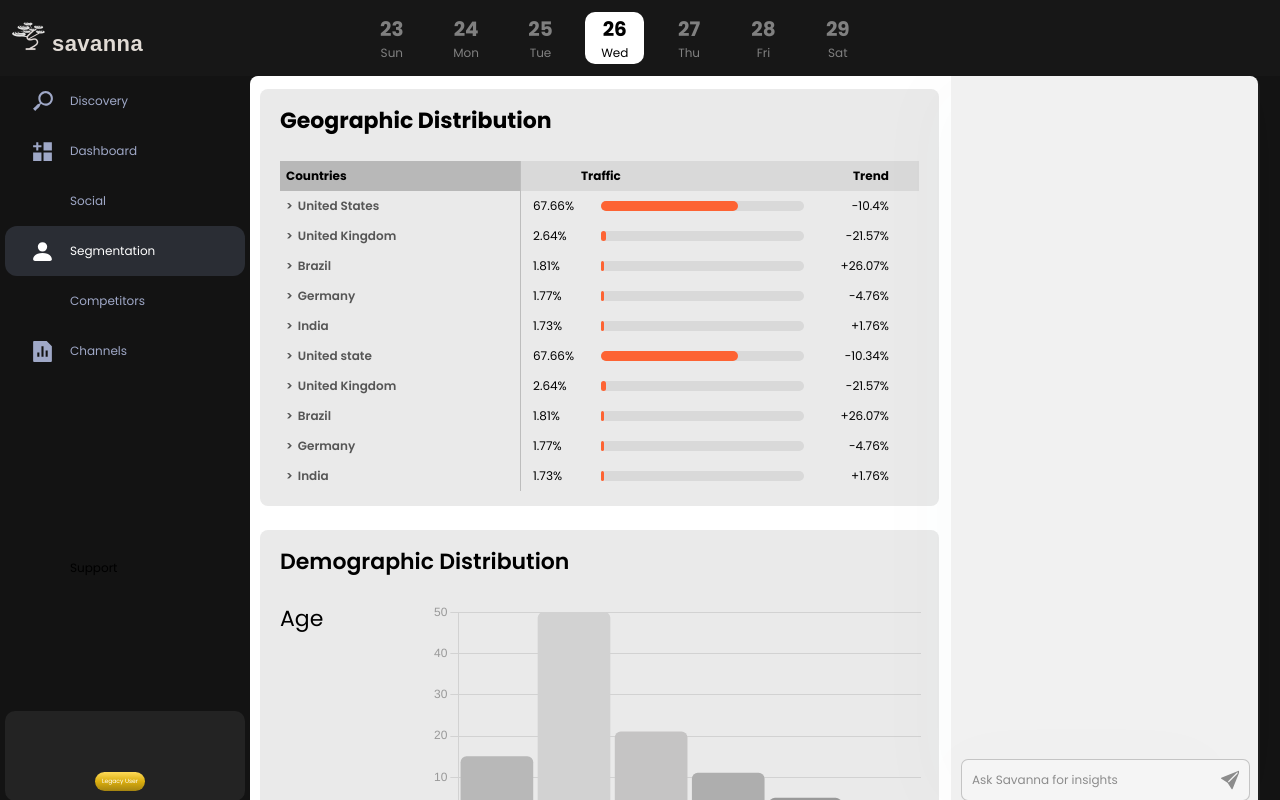
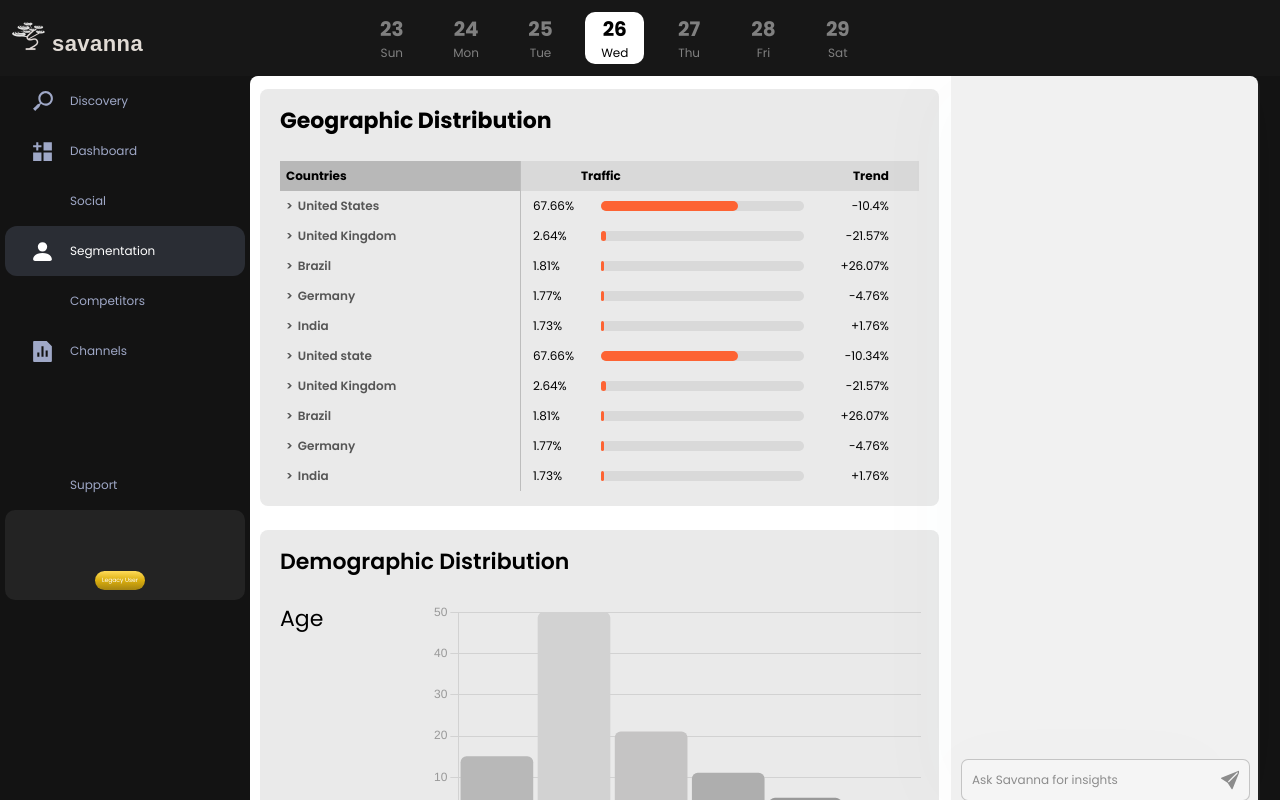
Before and after one commit to Lolodusiji/deploy-test, a React (Vite) app: page /segmentation in a window 1280 px wide. Shown: the top 800 px of the page. Built offline with nearby package versions, Linux system fonts and the light colour scheme; no server answers; some icons are missing.

Commit message:
Aligning to design

```diff
--- a/src/Router.jsx
+++ b/src/Router.jsx
@@ -10,6 +10,7 @@ import Segmentation from "./pages/segmentation/Segmentation";
 import Competitor from "./pages/competitor/competitor";
 import Channel from "./pages/Channel/channel";
 import Support from "./pages/Support/Support";
+import Wrapper from "./components/Wrapper";
 
 
 export default function Router() {
@@ -31,7 +32,8 @@ export default function Router() {
         { path: "segmentation", element: <Segmentation /> },
         { path: "competitors", element: <Competitor /> },
         { path: "channels", element: <Channel /> },
-        { path: "Support", element: <Support /> },
+        {path: "Support",element: (<Wrapper><Support /></Wrapper>), },
+        // { path: "Support", element: <Support /> },
       ],
     },
   ]);
--- /dev/null
+++ b/src/components/Wrapper.jsx
@@ -0,0 +1,22 @@
+import React, { useEffect } from 'react';
+
+const Wrapper = ({ children }) => {
+  useEffect(() => {
+    // Load the Tawk.to widget script
+    const script = document.createElement('script');
+    script.src = 'https://embed.tawk.to/64cbb56dcc26a871b02d0d74/1h6trpd23';
+    script.async = true;
+    document.head.appendChild(script);
+
+    // Clean up the Tawk.to widget when unmounting
+    return () => {
+      if (window.Tawk_API) {
+        window.Tawk_API.hideWidget();
+      }
+    };
+  }, []);
+
+  return <>{children}</>;
+};
+
+export default Wrapper;
--- a/src/pages/Channel/channel.jsx
+++ b/src/pages/Channel/channel.jsx
@@ -45,6 +45,17 @@ const channel = () => {
   };
   React.useEffect(() => {
     fetchChannelstrategy();
+  }, []);
+
+  React.useEffect(() => {
+    if (window.Tawk_API) {
+      window.Tawk_API.hideWidget();
+    }
+    // return () => {
+    //   if (window.Tawk_API) {
+    //     window.Tawk_API.showWidget();
+    //   }
+    // };
   }, []);
 
   return (
--- a/src/pages/Support/Support.jsx
+++ b/src/pages/Support/Support.jsx
@@ -5,7 +5,7 @@ import { useEffect } from 'react';
 import { useState } from 'react';
 import * as Icon from "react-icons/fi";
 import Checkbox from "react-custom-checkbox";
-import TawkTo from '../../components/Tawkto';
+// import TawkTo from '../../components/Tawkto';
 
 
 function Support () {
@@ -162,7 +162,7 @@ console.log(window.location.pathname);
   <div className='btn_div'>
   <button className='genrate_btn'>Generate Data</button>
 </div> */}
-{window.location.pathname === '/support' && <TawkTo/>}
+{/* {window.location.pathname === '/support' && <TawkTo/>} */}
 
 </div>
 // </div>
--- a/src/pages/competitor/competitor.css
+++ b/src/pages/competitor/competitor.css
@@ -193,6 +193,11 @@ table thead tr {
 .stat th,
 .stat td {
   padding: 8px 5px;
+  /* padding: 8px 5px; */
+    color: #444444;
+    font-size: 12px;
+    font-weight: 500;
+    border-bottom: 1px solid #C3C3C3;
 }
 
 #share-head{
@@ -243,9 +248,21 @@ td{
   /* border-right:1px solid #dddddd; */
 }
 
-.column{
+#column{
   border: none ;
   text-align: left;
+}
+
+#coluumn{
+  border: none ;
+  text-align: center;
+  color:#06B818
+}
+
+#colummn{
+  border: none ;
+  text-align: center;
+  color:#E01717
 }
 
 /* .column:last-of-type{
--- a/src/pages/competitor/competitor.jsx
+++ b/src/pages/competitor/competitor.jsx
@@ -28,9 +28,7 @@ const competitor = () => {
 
   const fetchSocio = async () => {
     const response = await axios.get(
-      `${
-        import.meta.env.VITE_BACKEND_API
-      }/apis/competitor/socioeconomics/`
+      `${import.meta.env.VITE_BACKEND_API}/apis/competitor/socioeconomics/`
     );
     setSocio(response.data?.posts);
   };
@@ -40,9 +38,7 @@ const competitor = () => {
 
   const fetchGeography = async () => {
     const response = await axios.get(
-      `${
-        import.meta.env.VITE_BACKEND_API
-      }/apis/competitor/geography/`
+      `${import.meta.env.VITE_BACKEND_API}/apis/competitor/geography/`
     );
     setGeography(response.data?.posts);
   };
@@ -52,9 +48,7 @@ const competitor = () => {
 
   const fetchMarketshare = async () => {
     const response = await axios.get(
-      `${
-        import.meta.env.VITE_BACKEND_API
-      }/apis/competitor/market_share/`
+      `${import.meta.env.VITE_BACKEND_API}/apis/competitor/market_share/`
     );
     setMarketshare(response.data?.posts);
   };
@@ -64,9 +58,7 @@ const competitor = () => {
 
   const fetchMarketprice = async () => {
     const response = await axios.get(
-      `${
-        import.meta.env.VITE_BACKEND_API
-      }/apis/competitor/market_prices/`
+      `${import.meta.env.VITE_BACKEND_API}/apis/competitor/market_prices/`
     );
     setMarketprice(response.data?.posts);
   };
@@ -165,37 +157,37 @@ const competitor = () => {
               <h2>Geography</h2>
               <table className="stat">
                 <thead id="head">
-                <tr id="rowww">
-                <th >Competitor</th>
-                <th >Traffic</th>
-                <th >Changes</th>
-                </tr>
+                  <tr id="rowww">
+                    <th>Competitor</th>
+                    <th>Traffic</th>
+                    <th>Changes</th>
+                  </tr>
                 </thead>
                 <tbody>
                   <tr id="row">
                     <td id="column">United States</td>
                     <td id="column">67.66%</td>
-                    <td id="column">9.15%</td>
+                    <td id="coluumn">9.15%</td>
                   </tr>
                   <tr id="row">
                     <td id="column">United Kingdom</td>
                     <td id="column">30.97%</td>
-                    <td id="column">2.03%</td>
+                    <td id="coluumn">2.03%</td>
                   </tr>
                   <tr id="row">
                     <td id="column">Germany</td>
                     <td id="column">30.41%</td>
-                    <td id="column">4.59%</td>
+                    <td id="coluumn">4.59%</td>
                   </tr>
                   <tr id="row">
                     <td id="column">Mexico</td>
                     <td id="column">39.95%</td>
-                    <td id="column">1.05%</td>
+                    <td id="colummn">1.05%</td>
                   </tr>
                   <tr id="row">
                     <td id="column">Canada</td>
                     <td id="column">38.01%</td>
-                    <td id="column">8.99%</td>
+                    <td id="colummn">8.99%</td>
                   </tr>
                 </tbody>
               </table>
@@ -221,7 +213,9 @@ const competitor = () => {
             </thead>
             <tbody>
               <tr>
-                <td id="share-content"><img className="big_img3" src={Ebay} alt="" /></td>
+                <td id="share-content">
+                  <img className="big_img3" src={Ebay} alt="" />
+                </td>
                 <td id="share-content">1,236,000</td>
                 <td id="share-content">11.18%</td>
                 <td id="share-content">11.18%</td>
@@ -233,11 +227,9 @@ const competitor = () => {
                 <td id="share-content">11.18%</td>
               </tr>
               <tr>
-                <td id="share-content"><img
-                  className="big_img3"
-                  src={Amazon}
-                  alt=""
-                /></td>
+                <td id="share-content">
+                  <img className="big_img3" src={Amazon} alt="" />
+                </td>
                 <td id="share-content">1,236,000</td>
                 <td id="share-content">11.18%</td>
                 <td id="share-content">11.18%</td>
@@ -249,11 +241,9 @@ const competitor = () => {
                 <td id="share-content">11.18%</td>
               </tr>
               <tr>
-               <td id="share-content"><img
-                  className="big_img3"
-                  src={Flipkart}
-                  alt=""
-                /></td>
+                <td id="share-content">
+                  <img className="big_img3" src={Flipkart} alt="" />
+                </td>
                 <td id="share-content">1,236,000</td>
                 <td id="share-content">11.18%</td>
                 <td id="share-content">11.18%</td>
@@ -265,11 +255,9 @@ const competitor = () => {
                 <td id="share-content">11.18%</td>
               </tr>
               <tr>
-                <td id="share-content"><img
-                  className="big_img3"
-                  src={Myntra}
-                  alt=""
-                /></td>
+                <td id="share-content">
+                  <img className="big_img3" src={Myntra} alt="" />
+                </td>
                 <td id="share-content">1,236,000</td>
                 <td id="share-content">11.18%</td>
                 <td id="share-content">11.18%</td>
@@ -282,7 +270,9 @@ const competitor = () => {
               </tr>
 
               <tr>
-                <td id="share-content"><img className="big_img3" src={Ajio} alt="" /></td>
+                <td id="share-content">
+                  <img className="big_img3" src={Ajio} alt="" />
+                </td>
                 <td id="share-content">1,236,000</td>
                 <td id="share-content">11.18%</td>
                 <td id="share-content">11.18%</td>
--- a/src/pages/segmentation/Segmentation.jsx
+++ b/src/pages/segmentation/Segmentation.jsx
@@ -76,11 +76,11 @@ const Segmentation = () => {
     if (window.Tawk_API) {
       window.Tawk_API.hideWidget();
     }
-    return () => {
-      if (window.Tawk_API) {
-        window.Tawk_API.showWidget();
-      }
-    };
+    // return () => {
+    //   if (window.Tawk_API) {
+    //     window.Tawk_API.showWidget();
+    //   }
+    // };
   }, []);
   const option = {
     responsive: true,
--- a/src/pages/sidebar/Sidebar.css
+++ b/src/pages/sidebar/Sidebar.css
@@ -15,9 +15,13 @@
     height: calc(100vh - var(--sl-header-height) );
     display: flex;
     flex-direction: column;
-    justify-content: space-between;
+    /* justify-content: space-between; */
     padding: 0 5px;
 
+}
+
+.Group-info{
+    margin-top: 4rem;
 }
 
 .user_info{
@@ -72,10 +76,10 @@
     border-radius: 12px;
 }
 
-.support{
+/* .support{
     margin-top: 2rem;
-}
+} */
 
 .Support{
-    margin-top:4rem;
+    margin-top:3rem;
 }
--- a/src/pages/sidebar/Sidebar.jsx
+++ b/src/pages/sidebar/Sidebar.jsx
@@ -155,7 +155,29 @@ function sidebar() {
 
             </Menu>
             {/* <button onClick={handleLogOut} style={{color: 'red', width: '100%'}}>Log out</button> */}
-            <Menu>
+            <div className="Group-info">
+            <Menu
+            menuItemStyles={{
+              // button: {
+
+              //     '&:hover': {
+              //        backgroundColor: 'green',
+              //     },
+              // },
+
+              button: ({ level, active, disabled }) => {
+                // only apply styles on first level elements of the tree
+                if (level === 0)
+                  return {
+                    color: active ? "white" : "#9FA8C7",
+                    backgroundColor: active ? "#2A2D34" : undefined,
+                    "&:hover": {
+                      backgroundColor: "#2A2D34",
+                    },
+                  };
+              },
+            }}
+            >
                 <MenuItem className="Support"
             component={<Link to="/support" />}
             active={window.location.pathname === "/support"}
@@ -192,6 +214,7 @@ function sidebar() {
                 </div>
               </div>
             )}
+            </div>
           </div>
         </Sidebar>
         {menu == true && (
```
